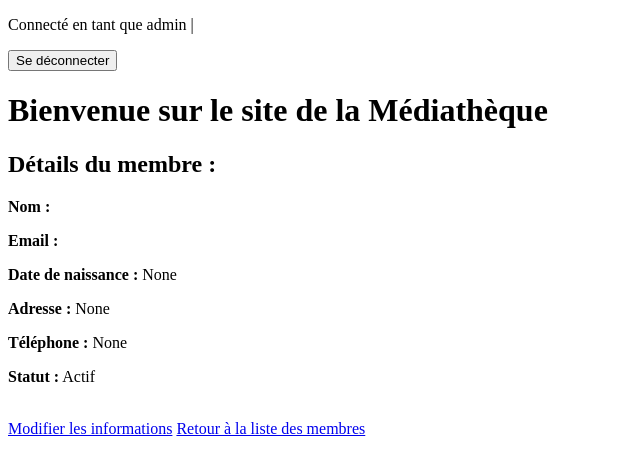
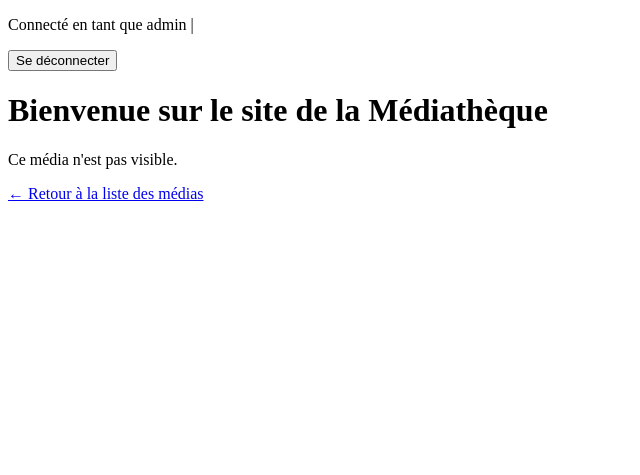
Before and after one commit to Ad15C/mediatheque_project, a Django app: page /personnel/membres/1 in a window 1280 px wide. Shown: the part 62-537 px from the top of the page, without its empty margins (0-640 px from the left). Run offline with Django 5.2, Linux system fonts and the light colour scheme; a user stored in the database is signed in; data comes from the database, SQL or seed files in the repository; both versions use the stored data as it was after the commit.

Commit message:
test_media_list

```diff
--- a/personnel/models.py
+++ b/personnel/models.py
@@ -119,7 +119,8 @@
 class JeuPlateau(models.Model):
     name=models.CharField(max_length=200)
     creators=models.CharField(max_length=200)
-    objects = models.Manager()
+    is_visible = models.BooleanField(default=True)
+    available = models.BooleanField(default=False)
 
     def __str__(self):
         return self.name
--- a/personnel/templates/personnel/member_detail.html
+++ b/personnel/templates/personnel/member_detail.html
@@ -1,18 +1,33 @@
 {% extends 'personnel/base.html' %}
 
-{% block title %}Détails du membre{% endblock %}
+{% block title %}Détail du média{% endblock %}
 
 {% block content %}
-    <h2>Détails du membre : {{ member.name }}</h2>
+    {% if media.is_visible %}
+        <h2>{{ media.name }}</h2>
 
-        <p><strong>Nom :</strong> {{ member.name }}</p>
-        <p><strong>Email :</strong> {{ member.email }}</p>
-        <p><strong>Date de naissance :</strong> {{ member.date_of_birth }}</p>
-        <p><strong>Adresse :</strong> {{ member.address }}</p>
-        <p><strong>Téléphone :</strong> {{ member.phone_number }}</p>
-        <p><strong>Statut :</strong> {% if member.blocked %}Bloqué{% else %}Actif{% endif %}</p>
+        {% if media.author %}
+        <p>Auteur : {{ media.author }}</p>
+        {% endif %}
 
-        <br>
-        <a href="{% url 'update_member' member.id %}">Modifier les informations</a>
-        <a href="{% url 'member_list' %}">Retour à la liste des membres</a>
+        {% if media.producer %}
+        <p>Producteur : {{ media.producer }}</p>
+        {% endif %}
+
+        {% if media.artist %}
+        <p>Artiste : {{ media.artist }}</p>
+        {% endif %}
+
+        {% if media.creators %}
+            <p>Créateurs : {{ media.creators }}</p>
+        {% endif %}
+
+
+        <p>Disponible : {{ media.available|yesno:"Oui,Non" }}</p>
+
+    {% else %}
+        <p>Ce média n'est pas visible.</p>
+    {% endif %}
+
+    <a href="{% url 'media_list' %}">← Retour à la liste des médias</a>
 {% endblock %}
--- a/personnel/views.py
+++ b/personnel/views.py
@@ -39,15 +39,25 @@
 
 
 # Fiche détail d\'un média
+@login_required
 def media_detail(request, pk):
-    media = get_object_or_404(Media, pk=pk)
-    for attr in ('livre', 'dvd', 'cd'):
-        if hasattr(media, attr):
-            specific = getattr(media, attr)
-            break
-    else:
-        specific = media
-    return render(request, 'personnel/media_detail.html', {'media': specific})
+    try:
+        media = Livre.objects.get(pk=pk)
+    except Livre.DoesNotExist:
+        try:
+            media = JeuPlateau.objects.get(pk=pk)
+            print(f"JeuPlateau récupéré: {media.name}, Créateurs: {media.creators}")
+        except JeuPlateau.DoesNotExist:
+            try:
+                media = DVD.objects.get(pk=pk)
+            except DVD.DoesNotExist:
+                try:
+                    media = CD.objects.get(pk=pk)
+                except CD.DoesNotExist:
+                    raise Http404("Média non trouvé")
+
+    print(f"Media récupéré : {media}")
+    return render(request, 'personnel/media_detail.html', {'media': media})
 
 
 # Ajout d'un média
```
Also changed, not shown: personnel/tests/test_media_detail.py (+74 -0 lines), db.sqlite3, personnel/migrations/0004_jeuplateau_available_jeuplateau_is_visible.py (added).
